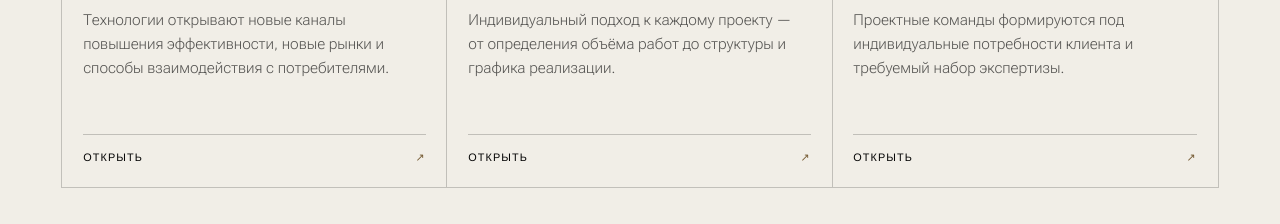
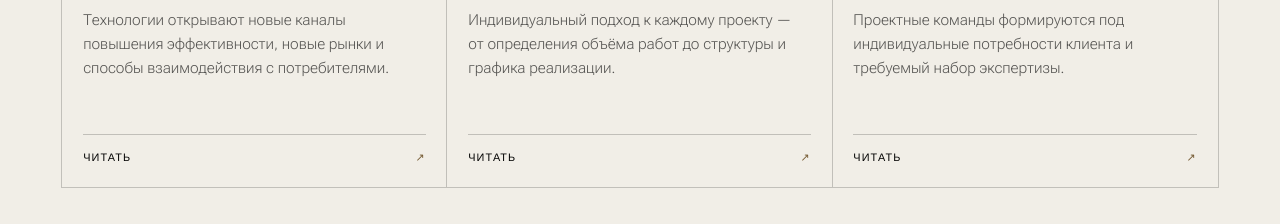
Before and after one commit to miheenko-i/mcg, a Next.js app: page / in a window 1280 px wide. Shown: the part 3600-3824 px from the top of the page. Built offline with nearby package versions, Linux system fonts and the light colour scheme.

Commit message:
Update MCG insight action label

```diff
--- a/app/page.tsx
+++ b/app/page.tsx
@@ -6,7 +6,7 @@ type Language = 'ru' | 'en';
 
 const content = {
   ru: {
-    menu: 'Меню', close: 'Закрыть', read: 'Открыть', back: 'Назад',
+    menu: 'Меню', close: 'Закрыть', read: 'Читать', back: 'Назад',
     nav: ['Главная', 'О компании', 'Ценности', 'Новости и инсайты', 'Контакты'],
     heroKicker: 'С 2010 года',
     heroTitle: ['Стратегические решения', 'для реального бизнеса.'],
@@ -33,7 +33,7 @@ const content = {
     articleLabel: 'MCG · Новости и инсайты', archive: 'Архив MCG', draft: 'Черновик публикации MCG',
   },
   en: {
-    menu: 'Menu', close: 'Close', read: 'Open', back: 'Back',
+    menu: 'Menu', close: 'Close', read: 'Read', back: 'Back',
     nav: ['Home', 'The firm', 'Values', 'News & insights', 'Contact'],
     heroKicker: 'Since 2010',
     heroTitle: ['Strategic solutions', 'for real business.'],
```
